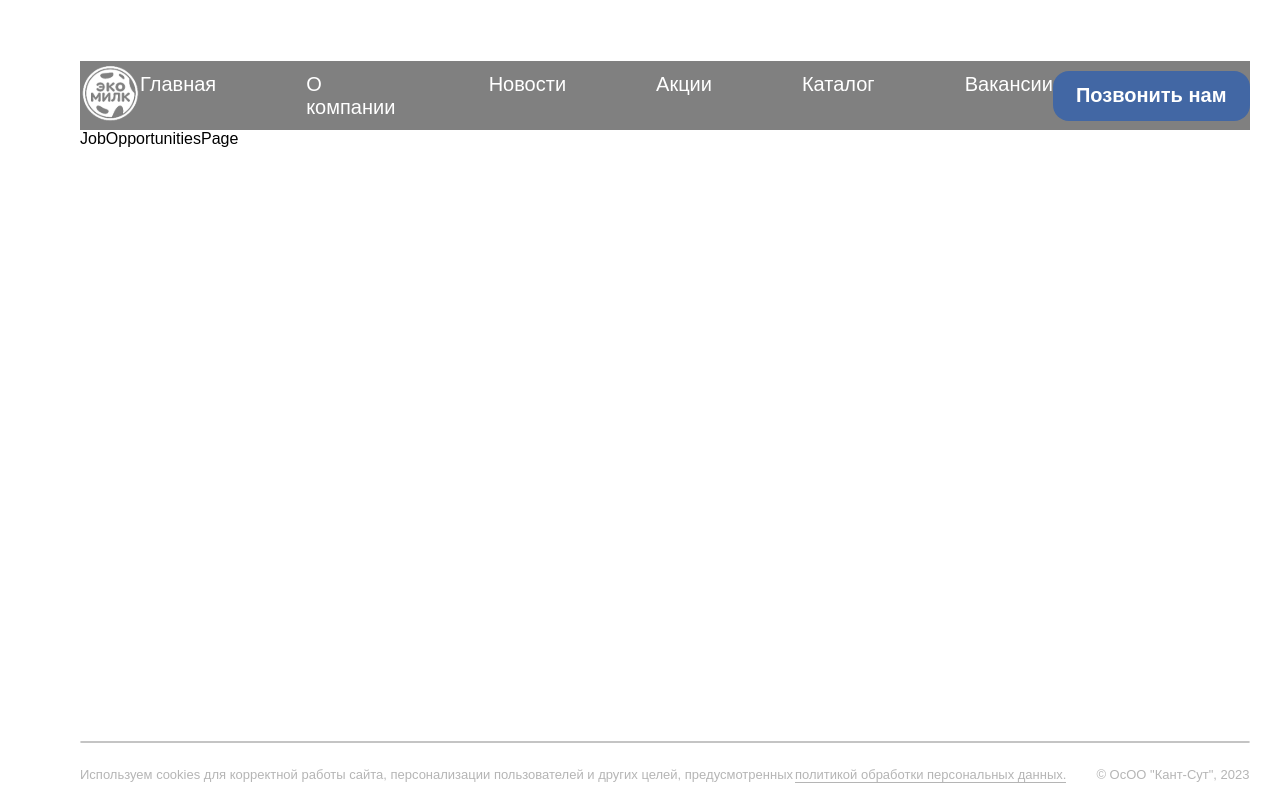
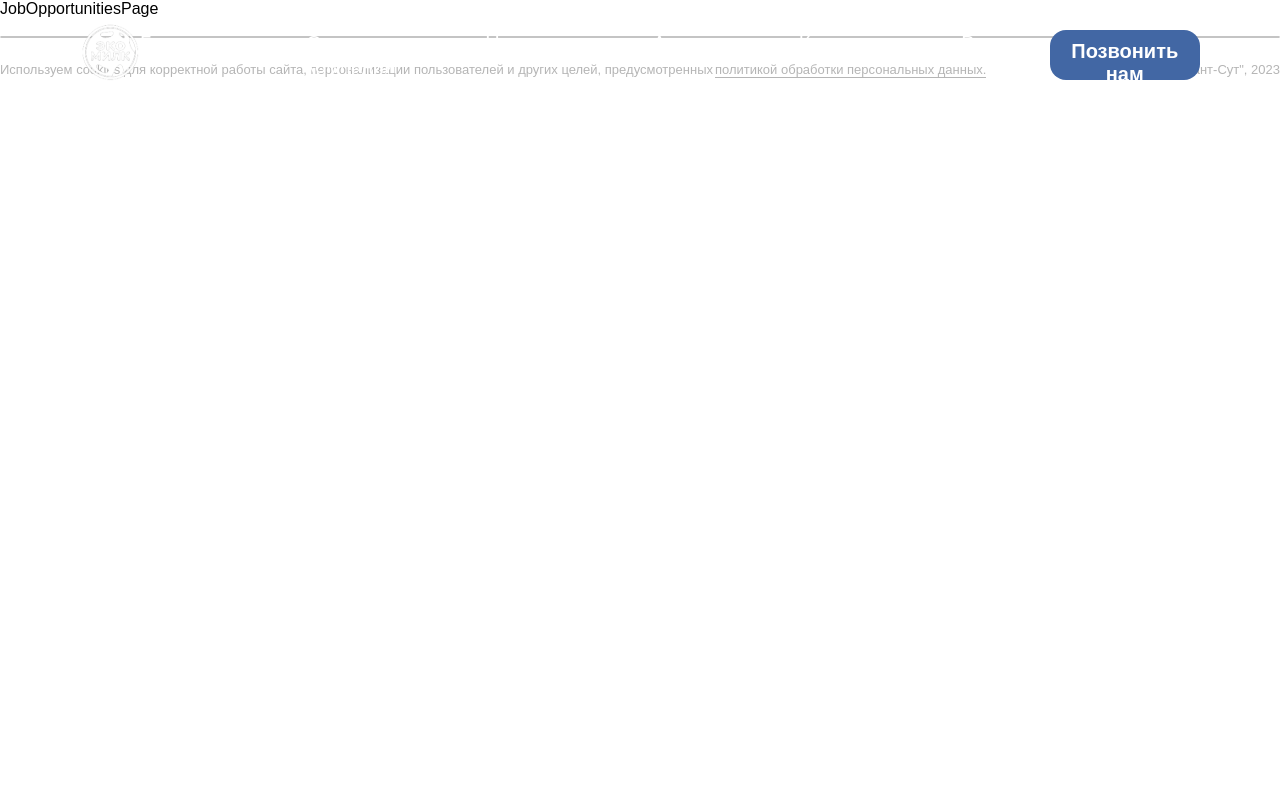
Before and after one commit to ElizarAitbek/ecomilk-web, a React (Vite) app: page /jobs in a window 1280 px wide. Built offline with nearby package versions, Linux system fonts and the light colour scheme; a web font is replaced by a local one.

Commit message:
saving progress

```diff
--- a/src/App.jsx
+++ b/src/App.jsx
@@ -1,19 +1,12 @@
-import styled from "styled-components"
-import Header from "./layout/header/Header"
+import { withLayout } from "./layout/Layout"
+import MainPage from "pages/MainPage"
 
-export default function App() {
+function App() {
   return (
-    <StyledLayoutMain>
-      <Header />
-      <h1>Hello</h1>
-    </StyledLayoutMain>
+    <div>
+      <MainPage />
+    </div>
   )
 }
-const StyledLayoutMain = styled.div`
-  max-width: 1920px;
-  height: 100vh;
-  padding: 0 80px;
-  margin: auto;
-  display: grid;
-  grid-template-rows: auto 1fr;
-`
+
+export default withLayout(App)
--- /dev/null
+++ b/src/assets/index.js
@@ -0,0 +1 @@
+export { default as MainBg } from "./img/hero-bg.png"
--- a/src/layout/Layout.jsx
+++ b/src/layout/Layout.jsx
@@ -23,10 +23,9 @@ export const withLayout = (Component) => {
 }
 
 const StyledLayoutMain = styled.div`
-  max-width: 1920px;
+  max-width: 100%;
+
   height: 100vh;
-  padding: 0 80px;
-  margin: auto;
   display: grid;
   grid-template-rows: auto 1fr auto;
 `
--- a/src/layout/header/Header.jsx
+++ b/src/layout/header/Header.jsx
@@ -26,11 +26,18 @@ const StyledHeaderMain = styled.header`
   display: flex;
   align-items: center;
   justify-content: space-between;
-  margin-top: 61px;
+
+  padding: 0 80px;
+  margin: auto;
+
+  position: absolute;
+  top: 20px;
+  max-width: 1920px;
+  width: 100%;
+
   img {
     width: 60px;
   }
-  background-color: grey;
 `
 const StyledHeaderNav = styled.nav`
   display: flex;
--- /dev/null
+++ b/src/pages/MainPage.jsx
@@ -0,0 +1,28 @@
+import React from "react"
+import styled from "styled-components"
+import { MainBg } from "../assets"
+
+export default function MainPage() {
+  return (
+    <StyledMainPage>
+      <MainBackgroundHandler></MainBackgroundHandler>
+      MainPage
+    </StyledMainPage>
+  )
+}
+const StyledMainPage = styled.main`
+  padding-top: 100px;
+  height: 100vh;
+  position: relative;
+`
+const MainBackgroundHandler = styled.div`
+  height: 100%;
+  width: 100%;
+  position: absolute;
+  top: 0;
+  background: rgba(0, 0, 0, 0.3) url(${MainBg}) no-repeat center;
+  background-size: cover;
+  z-index: -1;
+  filter: blur(10px);
+  -webkit-filter: blur(10px);
+`
```
Also changed, not shown: 1 other file (tests, documents, lock files or other folders).
